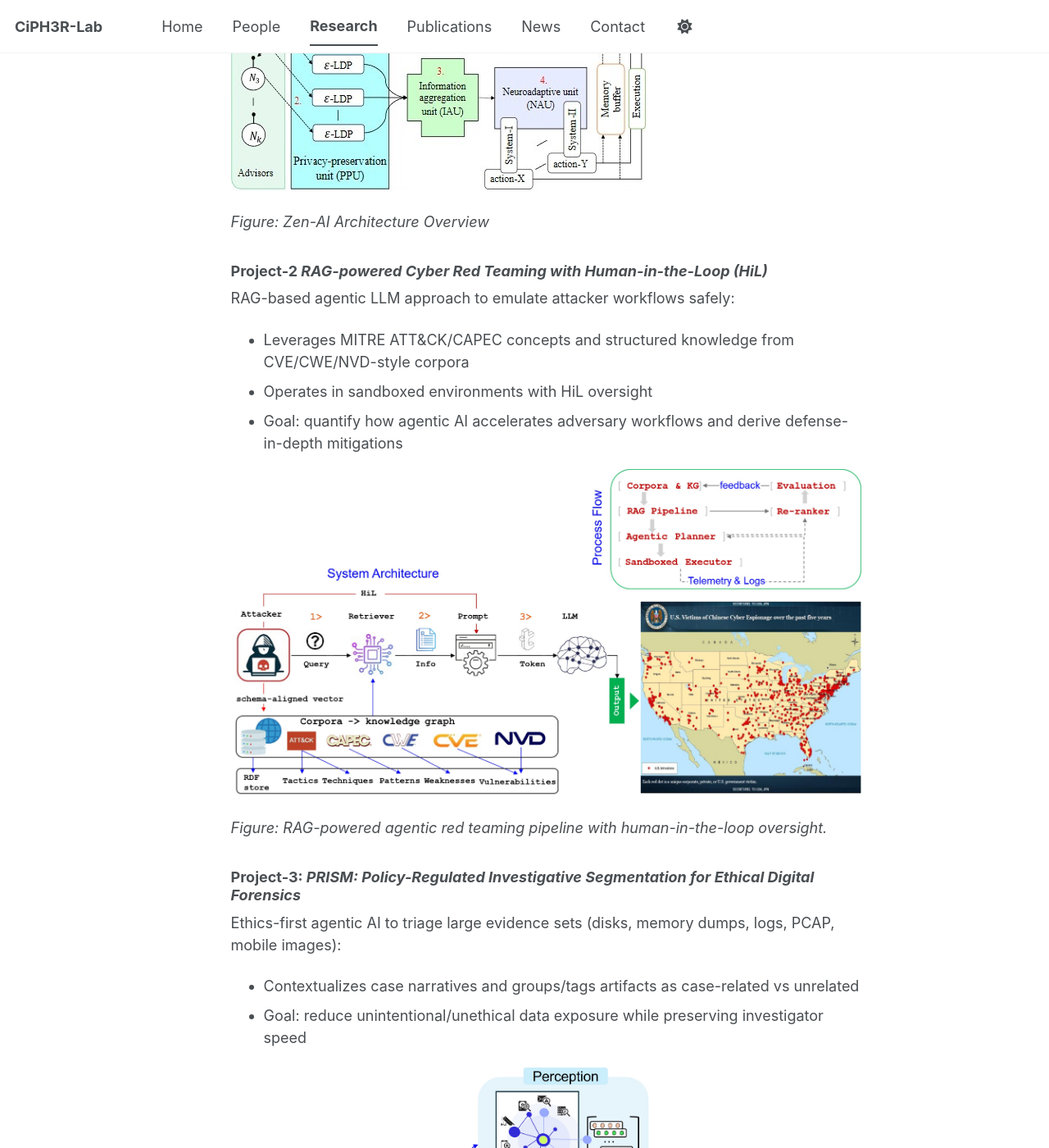
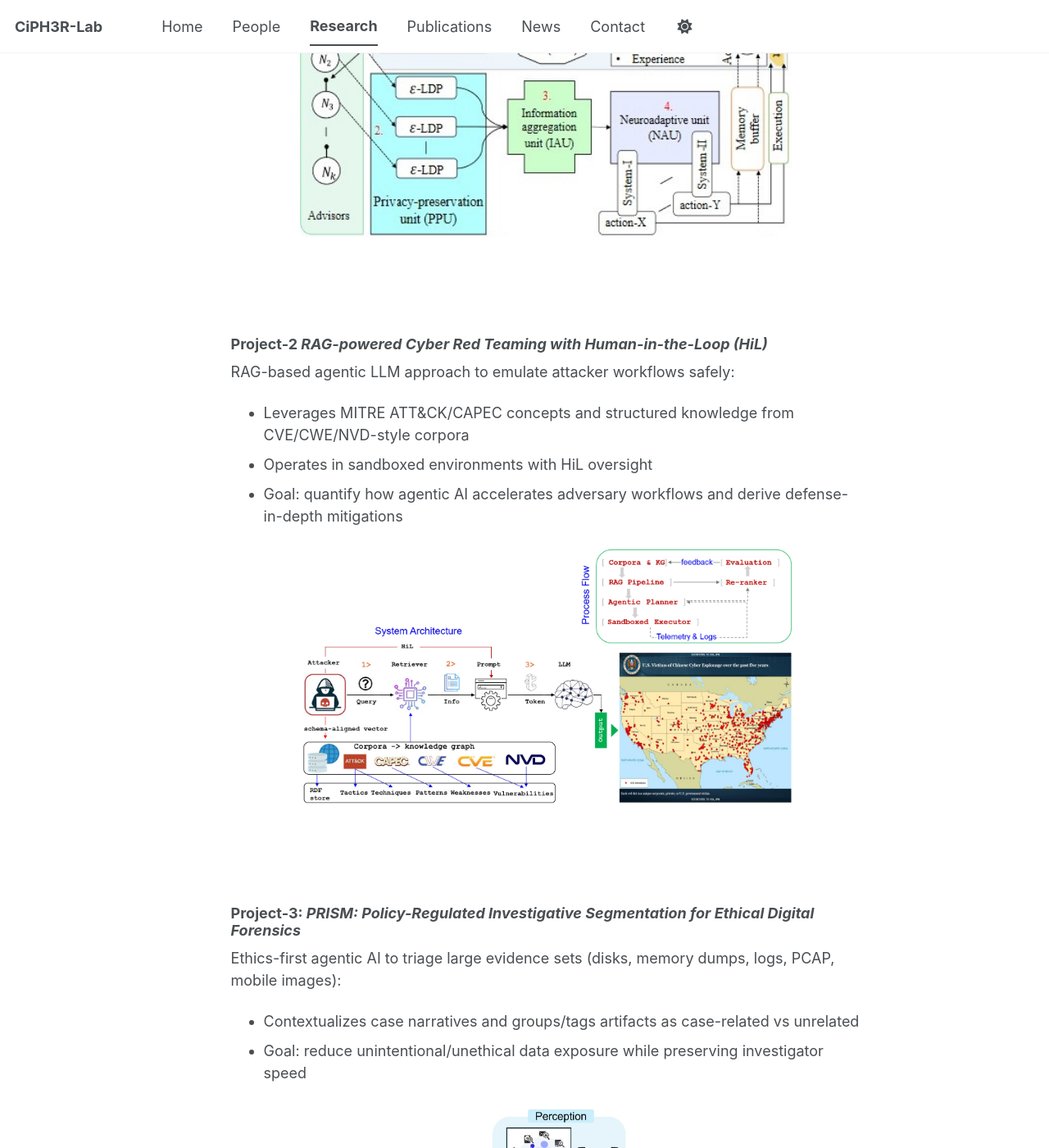
Before and after one commit to ciph3rLab/ciph3rLab.github.io, a Jekyll site: the page built from _pages/research.md, in a window 1280 px wide and 1400 px high, scrolled down 1972 px. Shown: the whole window at 82% size. Built offline with Jekyll 4.4.1, drawn with Linux system fonts in a browser that asks for light colours; a script bundle is joined from its source files by our own code; library files that are not in the unit come from our copies; some of the changed text lies outside the part shown.

Commit message:
Update research.md

```diff
--- a/_pages/research.md
+++ b/_pages/research.md
@@ -15,7 +15,7 @@
        alt="Cyber physical critical infrastructure security"
        style="width:100%;">
 
-  <figcaption style="font-size:0.9em; color:#aaa; margin-top:0.5rem;">
+  <figcaption style="font-size:0.9em; color:#fff; margin-top:0.5rem;">
     <strong>Figure: </strong> Cyber physical critical infrastructure security
   </figcaption>
 </figure>
@@ -50,9 +50,16 @@
 - Dual-process architecture (fast heuristic System-I + slow analytic System-II)
 - Goal: authentic, accurate, secure, reliable, timely (AASRT) information exchange and adaptive resilience
 
-![Zen-AI architecture overview](/images/projects/zen-ai-architecture.jpg)
+<figure style="max-width:600px; margin: 1.5rem auto; text-align:center;">
+  <img src="/images/projects/zen-ai-architecture.jpg"
+       alt="Zen-AI architecture overview"
+       style="width:100%;">
 
-*Figure: Zen-AI Architecture Overview*
+  <figcaption style="font-size:0.9em; color:#fff; margin-top:0.5rem;">
+    <strong>Figure: </strong> Zen-AI dual-process (System-I / System-II) neurocognitive architecture for
+    agentic decision-making in critical infrastructures.
+  </figcaption>
+</figure>
 
 ### Project-2 *RAG-powered Cyber Red Teaming with Human-in-the-Loop (HiL)*
 RAG-based agentic LLM approach to emulate attacker workflows safely:
@@ -60,18 +67,30 @@
 - Operates in sandboxed environments with HiL oversight
 - Goal: quantify how agentic AI accelerates adversary workflows and derive defense-in-depth mitigations
 
-![RAG-powered red teaming workflow](/images/projects/rag-redteam-pipeline.jpg)
+<figure style="max-width:600px; margin: 1.5rem auto; text-align:center;">
+  <img src="/images/projects/rag-redteam-pipeline.jpg"
+       alt="RAG-powered red teaming workflow"
+       style="width:100%;">
 
-*Figure: RAG-powered agentic red teaming pipeline with human-in-the-loop oversight.*
+  <figcaption style="font-size:0.9em; color:#fff; margin-top:0.5rem;">
+    <strong>Figure: </strong> RAG-powered agentic red teaming pipeline with human-in-the-loop oversight.
+  </figcaption>
+</figure>
 
 ### Project-3: *PRISM: Policy-Regulated Investigative Segmentation for Ethical Digital Forensics*
 Ethics-first agentic AI to triage large evidence sets (disks, memory dumps, logs, PCAP, mobile images):
 - Contextualizes case narratives and groups/tags artifacts as case-related vs unrelated
 - Goal: reduce unintentional/unethical data exposure while preserving investigator speed
 
-![PRISM forensics triage flow](/images/projects/prism-forensics-flow.jpg)
+<figure style="max-width:600px; margin: 1.5rem auto; text-align:center;">
+  <img src="/images/projects/prism-forensics-flow.jpg"
+       alt="PRISM forensics triage flow"
+       style="width:100%;">
 
-*Figure: PRISM forensics triage flow.*
+  <figcaption style="font-size:0.9em; color:#fff; margin-top:0.5rem;">
+    <strong>Figure: </strong> PRISM forensics triage flow.
+  </figcaption>
+</figure>
 
 ---
 
```
